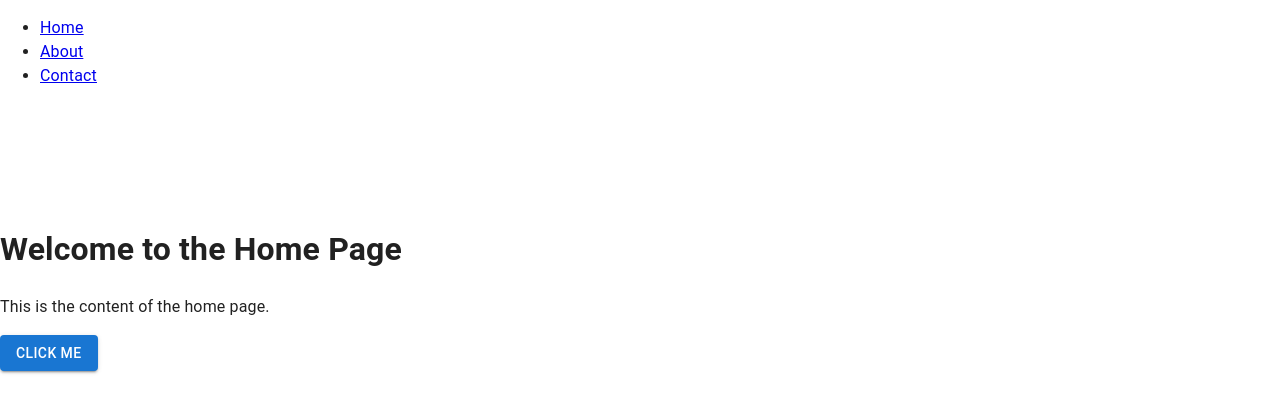
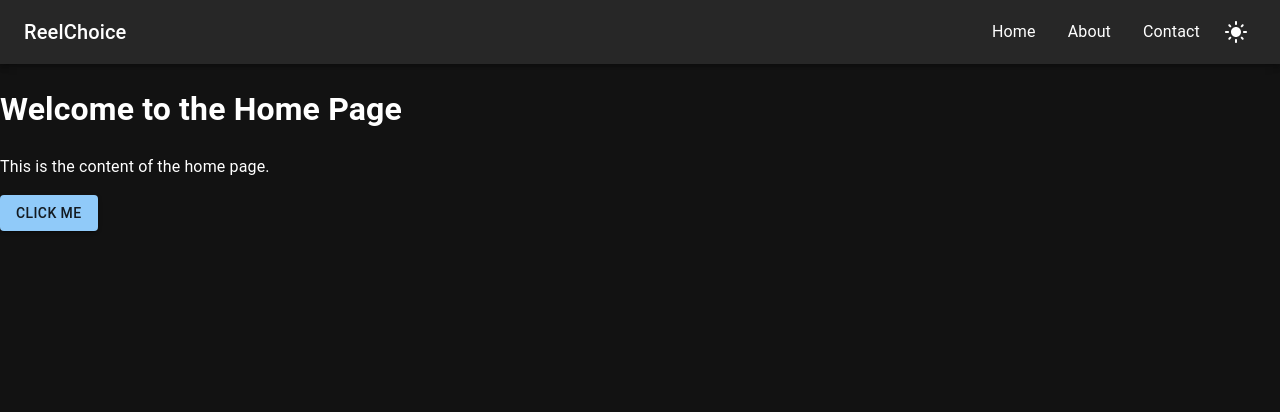
Before and after one commit to kalpasuraweera/reel-choice, a React (Create React App) app: page / in a window 1280 px wide. Shown: the top 412 px of the page. Built offline with nearby package versions, Linux system fonts and the light colour scheme.

Commit message:
add dark light and app bar

```diff
--- a/src/App.js
+++ b/src/App.js
@@ -3,16 +3,21 @@ import Home from "./pages/Home";
 import About from "./pages/About";
 import Contact from "./pages/Contact";
 import { createTheme, CssBaseline, ThemeProvider } from "@mui/material";
-import { useState } from "react";
+import { createContext, useState } from "react";
+
+export const ThemeContext = createContext();
 
 function App() {
-  const [mode, setMode] = useState("light");
+  const [mode, setMode] = useState("dark");
+
+  const changeTheme = () => setMode(mode === "light" ? "dark" : "light");
   const theme = createTheme({
     palette: {
       mode,
     },
   });
   return (
+    <ThemeContext.Provider value={{ mode, changeTheme }}>
       <ThemeProvider theme={theme}>
         <CssBaseline />
         <BrowserRouter>
@@ -24,6 +29,7 @@ function App() {
           </Routes>
         </BrowserRouter>
       </ThemeProvider>
+    </ThemeContext.Provider>
   );
 }
 
--- a/src/components/NavBar.js
+++ b/src/components/NavBar.js
@@ -1,20 +1,55 @@
-import { NavLink } from "react-router-dom";
+import { useTheme } from "@emotion/react";
+import {
+  AppBar,
+  Box,
+  Icon,
+  IconButton,
+  MenuItem,
+  Toolbar,
+  Typography,
+} from "@mui/material";
+import { useContext } from "react";
+import { NavLink, useNavigate } from "react-router-dom";
+import { ThemeContext } from "../App";
+import { DarkMode, LightMode } from "@mui/icons-material";
 
 const NavBar = () => {
+  const { mode, changeTheme } = useContext(ThemeContext);
+  const navigation = useNavigate();
   return (
-    <nav>
-      <ul>
-        <li>
-          <NavLink to="/">Home</NavLink>
-        </li>
-        <li>
-          <NavLink to="/about">About</NavLink>
-        </li>
-        <li>
-          <NavLink to="/contact">Contact</NavLink>
-        </li>
-      </ul>
-    </nav>
+    <AppBar position="static">
+      <Toolbar>
+        <Typography variant="h6">ReelChoice</Typography>
+        <Box sx={{ display: "flex", justifyContent: "flex-end", flexGrow: 1 }}>
+          <MenuItem onClick={() => navigation("/")}>
+            <Typography>Home</Typography>
+          </MenuItem>
+          <MenuItem onClick={() => navigation("/about")}>
+            <Typography>About</Typography>
+          </MenuItem>
+          <MenuItem onClick={() => navigation("/contact")}>
+            <Typography>Contact</Typography>
+          </MenuItem>
+          <IconButton onClick={changeTheme}>
+            {mode === "light" ? <DarkMode /> : <LightMode />}
+          </IconButton>
+        </Box>
+      </Toolbar>
+    </AppBar>
+    // <nav>
+    //   <ul>
+    //     <li>
+    //       <NavLink to="/">Home</NavLink>
+    //     </li>
+    //     <li>
+    //       <NavLink to="/about">About</NavLink>
+    //     </li>
+    //     <li>
+    //       <NavLink to="/contact">Contact</NavLink>
+    //     </li>
+    //     <IconButton onClick={changeTheme}>{mode}</IconButton>
+    //   </ul>
+    // </nav>
   );
 };
 
--- a/src/pages/About.jsx
+++ b/src/pages/About.jsx
@@ -1,12 +1,14 @@
-import React from 'react';
+import React from "react";
+import NavBar from "../components/NavBar";
 
 function About() {
-    return (
-        <div>
-            <h1>Welcome to the About Page</h1>
-            <p>This is the content of the home page.</p>
-        </div>
-    );
+  return (
+    <>
+      <NavBar />
+      <h1>Welcome to the About Page</h1>
+      <p>This is the content of the home page.</p>
+    </>
+  );
 }
 
 export default About;
--- a/src/pages/Contact.jsx
+++ b/src/pages/Contact.jsx
@@ -1,11 +1,13 @@
 import React from "react";
+import NavBar from "../components/NavBar";
 
 function Contact() {
   return (
-    <div>
+    <>
+      <NavBar />
       <h1>Welcome to the Contact Page</h1>
       <p>This is the content of the home page.</p>
-    </div>
+    </>
   );
 }
 
--- a/src/pages/Home.jsx
+++ b/src/pages/Home.jsx
@@ -4,15 +4,14 @@ import { Box, Button } from "@mui/material";
 
 function Home() {
   return (
-    <div>
+    <>
       <NavBar />
-      <Box sx={{ height: "100px", bgcolor: "background.default" }} />
       <h1>Welcome to the Home Page</h1>
       <p>This is the content of the home page.</p>
       <Button variant="contained" color="primary">
         Click Me
       </Button>
-    </div>
+    </>
   );
 }
 
```
Lines whose indentation alone changed are shown as unchanged.
